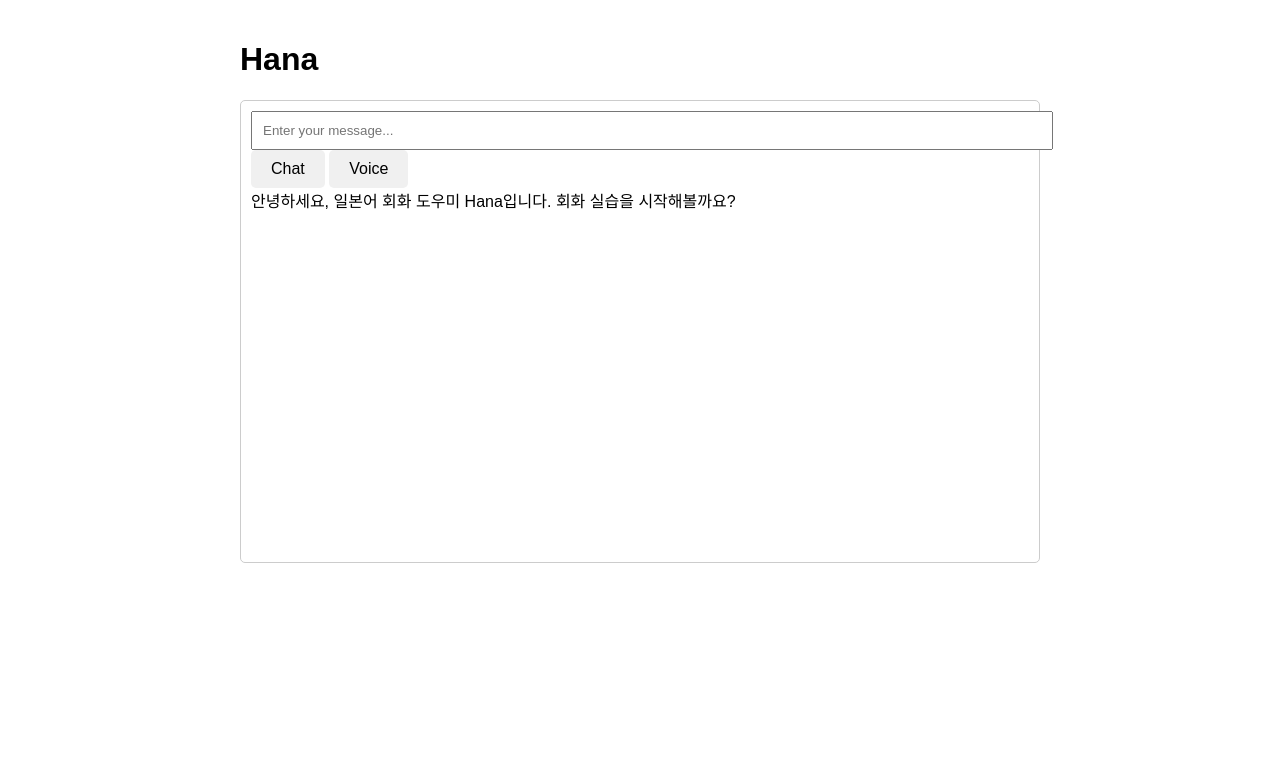
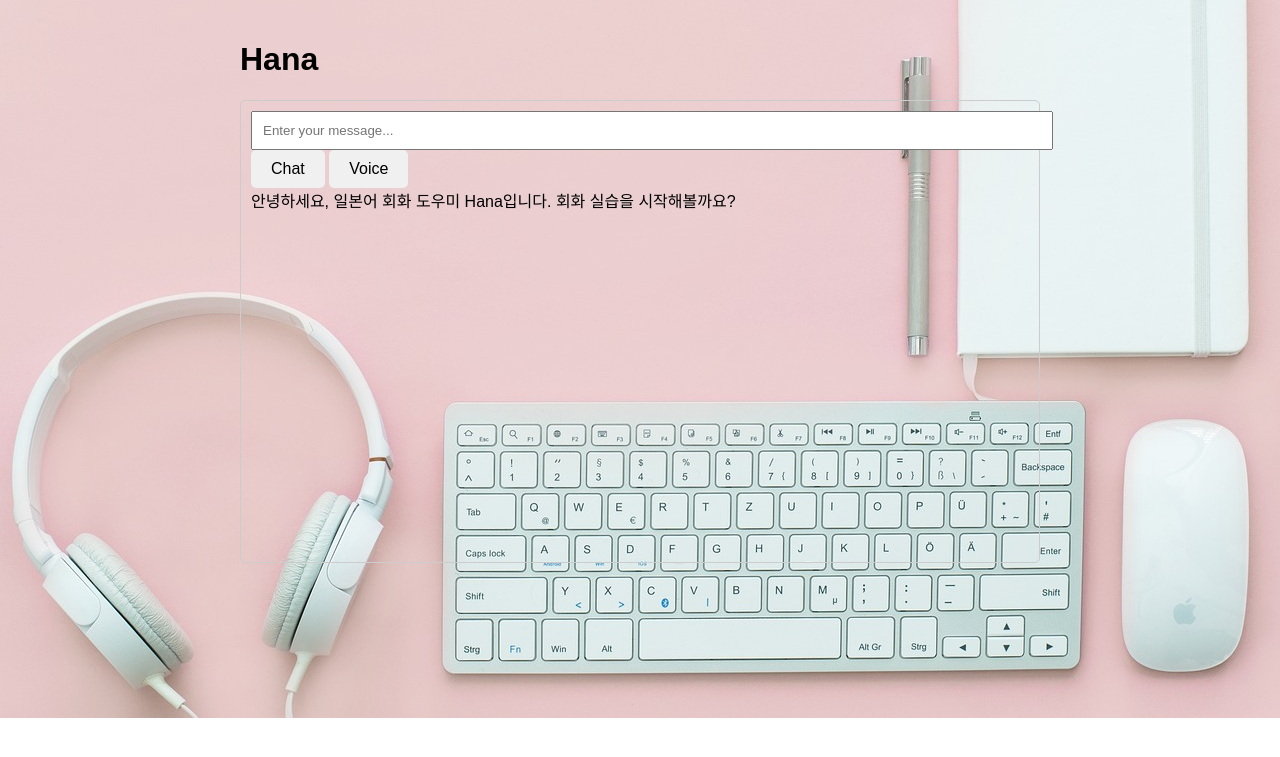
Before and after one commit to Yoo117/Practice-Repository, a Flask app: page / in a window 1280 px wide. Shown: the top 757 px of the page. Run offline with Flask 3, Linux system fonts and the light colour scheme.

Commit message:
background img

```diff
--- a/static/styles.css
+++ b/static/styles.css
@@ -3,6 +3,10 @@ body {
     max-width: 800px;
     margin: auto;
     padding: 20px;
+    background-image: url(background.jpg);
+    background-size: cover;
+    background-position: center;
+    background-repeat: no-repeat;
 }
 
 #chatLog {
```
Also changed, not shown: static/background.jpg (added).
